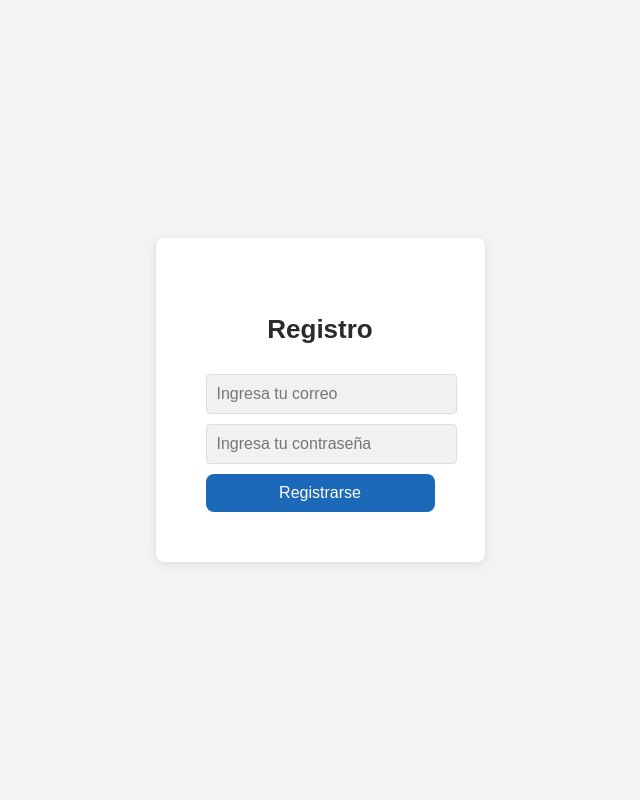
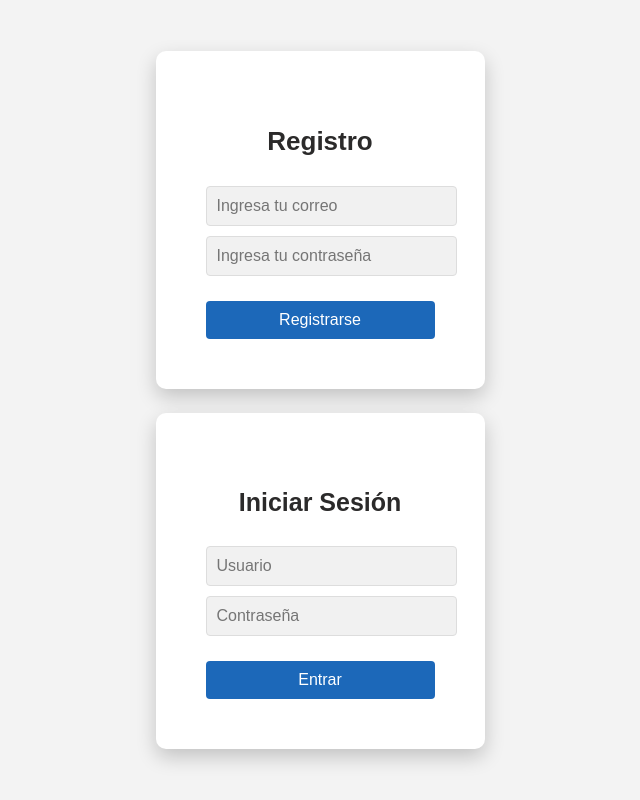
Before and after one commit to Ayelen1407/Proyecto_shoeStore, a React (Vite) app in the folder Proyecto_shoeStore/: page / in a window 1280 px wide. Shown: the whole page, without its empty margins (320-960 px from the left). Built offline with nearby package versions, Linux system fonts and the light colour scheme.

Commit message:
Hice el iniciar sesion, podria mejorarlo

```diff
--- a/Proyecto_shoeStore/src/App.jsx
+++ b/Proyecto_shoeStore/src/App.jsx
@@ -3,6 +3,7 @@ import reactLogo from './assets/react.svg'
 import viteLogo from '/vite.svg'
 import './App.css'
 import Register from './components/Register/Register'
+import Login from './components/login/login'
 
 function App() {
   const [count, setCount] = useState(0)
@@ -11,18 +12,13 @@ function App() {
     <>
       <div>
         <Register/>
+        <br />
+        <Login/>
       </div>
+
+
     </>
   )
 }
 
 export default App
-/*
-import Login from "./Login";
-
-function App() {
-  return <Login />;
-}
-
-export default App;
-*/
--- a/Proyecto_shoeStore/src/components/login/login.css
+++ b/Proyecto_shoeStore/src/components/login/login.css
@@ -1,54 +1,71 @@
+/*fondo*/
 body {
   margin: 0;
-    font-family: Arial, sans-serif;
+  font-family: Arial;
   background: #f3f3f3;
+  display: center
 }
 
+/*tamaño de la caja*/
 .login-container {
-    display: flex;
-    justify-content: center;
-    align-items: center;
-    height: 100vh;
+  width: 100%;
+  max-width: 350px;
 }
 
-  .login-form {
+/*dentro de la caja*/
+.form {
   background: white;
-    padding: 30px;
-    border-radius: 10px;
-    box-shadow: 0 4px 8px rgba(0,0,0,0.1);
-    text-align: center;
-    width: 300px;
+  padding: 50px ;
+  border-radius: 10px; /*borde de la caja, mientras mas grande sea el numero mas redondo es la caja*/
+  box-shadow: 0 8px 20px rgba(0,0,0,0.2);/*sombreado de la caja*/
+
 }
 
-  .login-form h2 {
-    margin-bottom: 20px;
+/*cajita de iniciar sesion*/
+.h2 {
+  text-align: center;
+  font-size: 25px ;
+  margin-bottom: 25px;
+  color: #2b2a2a;
 }
 
-  .login-form input {
+/*imput(usuario y contraseña)*/
+.input {
   display: block;
   width: 100%;
   padding: 10px;
   margin: 10px 0;
   border: 1px solid #ddd;
-    border-radius: 5px;
+  border-radius: 4px;
+  background: #f1f1f1;
+  font-size: 16px;
+  display: center;
+  color: rgb(73, 67, 67)
 }
 
-  .login-form button {
+input:focus {
+  border-color: #007bff;
+  outline:none;
+}
+
+/*cajita del boton "entrar"*/
+.button {
   width: 100%;
   padding: 10px;
-    background: #4CAF50;
+  margin-top: 15px;
+  background: #1c68b9;
   color: white;
+  border-radius: 4px;
+  font-size: 16px;
   border: none;
-    border-radius: 5px;
-    cursor: pointer;
 }
 
-  .login-form button:hover {
-    background: #45a049;
+.button:hover {
+ background-color: #035ab8; /*cambia el color de la caja a mas oscuro cuando lo presionamos*/
 }
 
 .message {
-    margin-top: 15px;
-    color: #333;
+  margin-top: 20px;
   font-weight: bold;
+  color: #444;
 }
--- a/Proyecto_shoeStore/src/components/login/login.jsx
+++ b/Proyecto_shoeStore/src/components/login/login.jsx
@@ -1,8 +1,8 @@
 import React, { useState } from "react";
-import "./Login.css";
+import "./login.css";
 
 export default function Login() {
-  const [username, setUsername] = useState("");
+  const [username, setUsername] = useState(""); //ingresa como vacio pero luego va cambiando su estado
   const [password, setPassword] = useState("");
   const [message, setMessage] = useState("");
 
@@ -18,23 +18,23 @@ export default function Login() {
   };
 
   return (
-    <div className="login-container">
-      <form className="login-form" onSubmit={handleSubmit}>
-        <h2>Iniciar Sesión</h2>
-        <input
+    <div class="login-container">
+      <form class ="form" onSubmit={handleSubmit}>
+        <h2 class = "h2">Iniciar Sesión</h2>
+        <input class = "input"
           type="text"
           placeholder="Usuario"
           value={username}
           onChange={(e) => setUsername(e.target.value)}
         />
-        <input
+        <input class = "input"
           type="password"
           placeholder="Contraseña"
           value={password}
           onChange={(e) => setPassword(e.target.value)}
         />
-        <button type="submit">Entrar</button>
-        {message && <p className="message">{message}</p>}
+        <button class = "button" type="submit">Entrar</button>
+        {message && <p class="message">{message}</p>}
       </form>
     </div>
   );
```
Also changed, not shown: 2 other files (tests, documents, lock files or other folders). Lines whose indentation alone changed are shown as unchanged.
